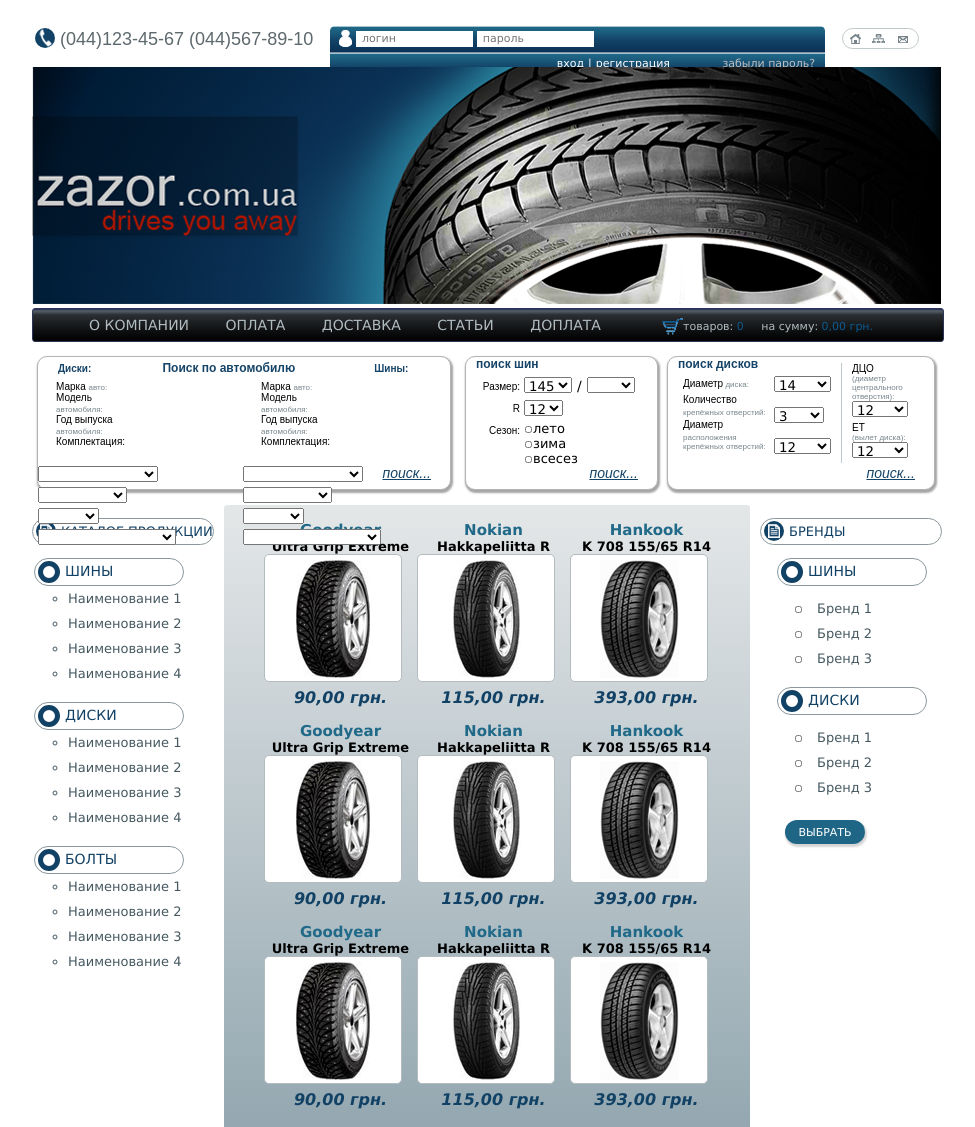
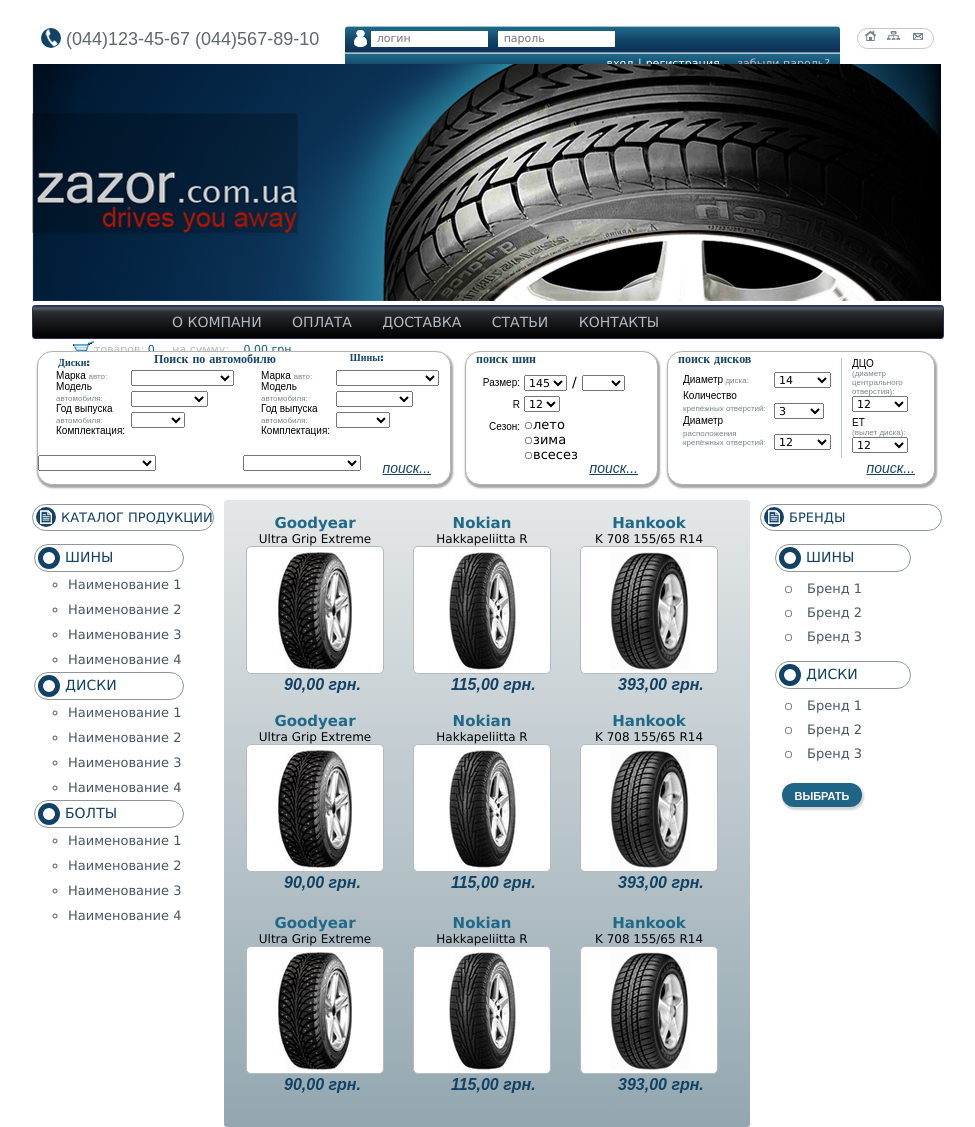
Before and after one commit to AlexNielsen/HomeWork-HTML-CSS, a plain HTML site: page 06_Homework 6/index.html in a window 1280 px wide. Shown: the top 1127 px of the page, without its empty margins (153-1128 px from the left). Drawn offline with Linux system fonts and the light colour scheme.

Commit message:
hw6 v1.0

```diff
--- a/06_Homework 6/css/style.css
+++ b/06_Homework 6/css/style.css
@@ -1,5 +1,5 @@
 * {
-  font-family: 'Lucida Sans';
+  font-family: 'Lucida Sans Unicode';
 }
 
 body {
@@ -9,87 +9,83 @@ body {
 .wrapper {
   width: 910px;
   height: 1310px;
+  position: relative;
+  margin: 0 auto 0 auto;
   background-color: white;
-  margin: 0 auto 0 auto;
-  position: relative;
 }
 
 header {
   display: inline-block;
-  width: inherit;
   height: 27px;
-  background-color: white;
-  padding-top: 18px;
-  margin-bottom: 10px;
+  margin: 18px 0 7px 0;
 }
 
 #phone {
+  width: 290px;
   float: left;
-  margin: 0;
-  margin-right: 17px;
+  margin: 0 17px 0 6px;
+  font-family: Arial;
   font-size: 18px;
-  color: #5e696d;
-  font-family: arial;
   line-height: 26px;
   font-weight: normal;
+  color: #5e696d;
 }
 
 form {
   width: 495px;
-  background: url('../img/color.png');
   float: left;
   font-size: 12px;
   line-height: 25px;
-  border-radius: 5px;
+  border-radius: 4px;
+  background: url('../img/color.png');
 }
 
 form img {
+  margin-left: 8px;
   vertical-align: middle;
-margin-left: 8px;
 }
 
 input {
   width: 113px;
   height: 14px;
+  margin-right: 6px;
   border: none;
   font-size: 11px;
+  text-indent: 4px;
   color: #97a2a6;
-  text-indent: 4px;
 }
 
 .hmm {
   width: 75px;
   height: 19px;
-  margin-left: 17px;
+  float: left;
+  margin: 2px 0 0 17px;
   border-radius: 15px;
+  border: 1px solid #c1c8cb;
   background-color: white;
-  float: left;
-  border: 1px solid #c1c8cb;
-  margin-top: 2px;
 }
 
 .hmm > img {
-margin-left: 6px;
+margin: 0 0 3px 6px;
 }
 
 .authbuttons {
+  float: right;
+  font-size: 11px;
   color: white;
-font-size: 11px;
-float: right;
 }
 
 .authbuttons a {
-color: white;
-text-decoration: none;
   margin: 0 4px 0 4px;
   font-size: 11px;
+  text-decoration: none;
+  color: white;
 }
 
 .authbuttons a:last-child {
+  margin: 0 10px 0 10px;
+  text-decoration: underline;
   color: #bfbfbf;
-text-decoration: underline;
-margin-right: 10px;
-margin-left: 45px;
 }
 
 figure {
@@ -99,9 +95,9 @@ figure {
 nav {
   width: 910px;
   height: 32px;
-  background: url('../img/menubg.png') repeat-x;
   border: 1px solid #2c345a;
   border-radius: 3px;
+  background: url('../img/menubg.png') repeat-x;
 }
 
 nav ul {
@@ -110,6 +106,8 @@ nav ul {
 }
 
 .topmenu {
+  margin-left: 126px;
+  padding: 0;
   list-style: none;
   text-transform: uppercase;
   font-size: 14px;
@@ -118,24 +116,23 @@ nav ul {
 
 .topmenu li {
   display: inline-block;
-  padding: 0 16px 0 16px;
+  padding: 0 13px 0 13px;
   line-height: 32px;
 }
 
 .topmenu li:hover {
   display: inline-block;
-  background-color: #13486b;
-  color: white;
+  margin: 3px 0 3px 0;
   border-radius: 10px;
   height: 26px;
   line-height: 26px;
-  padding: auto 16px auto 16px;
-  margin: 3px 0 3px 0;
+  color: white;
+  background-color: #13486b;
 }
 
 .cart {
+  font-size: 11px;
   list-style: none;
-  font-size: 11px;
 }
 
 .cart li {
@@ -144,75 +141,83 @@ nav ul {
 }
 
 .cart li:nth-child(even) {
+  margin-right: 14px;
   color: #0d5a8f;
-  margin-right: 14px;
+}
+
+.cart li:last-child {
+  margin-left: 11px;
 }
 
 .korzeena {
   vertical-align: middle;
 }
 
+
 /* ПАНЕЛЬ ПОИСКА */
 
 .search-section {
   height: 133px;
   width: inherit;
-  margin: 14px 0 16px 0;
+  margin: 12px 0 16px 0;
 }
 
 .autosearch {
-  position: relative;
   width: 412px;
   height: 132px;
-  border: 1px solid #b3b3b4;
-  border-radius: 10px;
-  background: white;
+  position: relative;
   float: left;
   margin-left: 5px;
+  border-radius: 15px;
+  border: 1px solid #b3b3b4;
+  background: white;
   box-shadow: 1px 2px 2px 1px rgba(165, 165, 165, 1);
 }
 
 .search-wrapper {
-  display: inline-block;
   width: 205px;
   float: left;
 }
 
+.autosearch-head p {
+  float: left;
+  justify-content: center;
+  margin: 0px 20px 7px 20px;
+  font-family: 'Arial black';
+  font-size: 10px;
+  font-weight: bold;
+  color: #154468;
+}
 
-.autosearch-head p {
-  display: inline-block;
-  justify-content: center;
-  font-family: Arial;
-  font-size: 10px;
-  color: #154468;
-  font-weight: bold;
-  margin: 5px 20px 7px 20px;
+.autosearch-head p:first-child {
+  margin-top: 5px;
+  margin-bottom: 0;
 }
 
 .autosearch-head p:nth-child(2) {
   font-size: 12px;
-  margin: 0 54px 0 46px;
+  margin: 0px 54px 0px 44px;
 }
 
 .tiresearch {
   width: 191px;
   height: 132px;
-  border: 1px solid #b3b3b4;
-  border-radius: 10px;
-  background: white;
   float: left;
   margin-left: 14px;
+  border-radius: 15px;
+  border: 1px solid #b3b3b4;
+  background: white;
   box-shadow: 1px 2px 2px 1px rgba(165, 165, 165, 1);
 }
 
 .rimsearch {
   width: 266px;
   height: 132px;
-  border: 1px solid #b3b3b4;
-  border-radius: 10px;
-  background: white;
   float: left;
   margin-left: 9px;
+  border-radius: 15px;
+  border: 1px solid #b3b3b4;
+  background: white;
   box-shadow: 1px 2px 2px 1px rgba(165, 165, 165, 1);
 }
 
@@ -220,10 +225,12 @@ nav ul {
   display: block;
   height: 16px;
   margin-bottom: 5px;
+  font-size: 11px;
 }
 
 .firstw {
   display: block;
+  margin-top: 0;
   font-family: Arial;
   font-size: 10px;
   color: black;
@@ -233,32 +240,31 @@ nav ul {
   font-family: Arial;
   font-size: 8px;
   color: #77858b;
-  vertical-align: baseline;
 }
 
 .filter {
+  width: 75px;
+  height: 85px;
   display: block;
   float: left;
-  width: 75px;
-  height: 85px;
   margin-left: 18px;
 }
 
 select option {
+  font-family: Arial;
   font-size: 10px;
-  font-family: Arial;
 }
 
 .search-button {
   display: block;
   position: absolute;
+  bottom: 8px;
+  right: 19px;
   font-family: Arial;
   font-size: 14px;
   font-style: italic;
   text-decoration: underline;
   color: #154467;
-  bottom: 8px;
-  right: 19px;
 }
 
 .rimsearch {
@@ -270,11 +276,11 @@ select option {
 }
 
 .tiresearch-head p {
+  margin: 0 54px 5px 10px;
+  font-family: 'Arial black';
   font-size: 12px;
   font-weight: bold;
-  margin: 0 54px 5px 10px;
   color: #154468;
-  font-family: Arial;
 }
 
 .tiresearch label input {
@@ -285,20 +291,19 @@ vertical-align: middle;
 }
 
 .filter-middle {
+  width: 40px;
+  height: 85px;
   display: block;
   float: left;
-  width: 40px;
-  height: 85px;
   margin-left: 14px;
+  line-height: 22px;
   text-align: right;
-  line-height: 22px;
 }
 
 .tirewrapper {
   width: 120px;
   height: 17px;
-  margin-left: 58px;
-  margin-bottom: 7px;
+  margin: 0 0 7px 58px;
 }
 
 .tirewrapper select {
@@ -329,8 +334,8 @@ vertical-align: middle;
 
 .filter-right {
   width: 85px;
+  float: left;
   margin-left: 15px;
-  float: left;
 }
 
 .filter-right > span {
@@ -399,79 +404,82 @@ aside {
 
 .brands ul {
   padding: 0;
-  margin-left: 15px;
-  margin-bottom: 10px;
+  margin: 12px 0 5px 15px;
 }
 
 main {
   width: 526px;
   height: 627px;
   float: left;
+  border-radius: 3px;
   background-color: blue;
-  border-radius: 3px;
 }
 
 .desc {
   width: 180px;
   height: 25px;
+  float: left;
+  margin-top: 4px;
+  padding: 0;
+  border-radius: 15px;
   border: 1px solid #8b979c;
-  border-radius: 15px;
+  font-size: 13px;
+  line-height: 25px;
+  font-weight: normal;
+  text-transform: uppercase;
+  color: #114165;
   background-color: white;
-  color: #114165;
-  font-size: 13px;
-  text-transform: uppercase;
-  font-weight: normal;
-  float: left;
-  line-height: 25px;
-  padding: 0;
 }
 
 .catalog ul {
   padding: 0;
+  margin: 0;
 }
 
 .iconbg {
   width: 20px;
   height: 20px;
-  background-color: #124367;
+  float: left;
+  margin: 2px 5px 2px 3px;
   border-radius: 100%;
   text-align: center;
-  float: left;
-  margin: 2px 5px 2px 3px;
+  background-color: #124367;
 }
 
 .topic {
   width: 148px;
   height: 26px;
+  margin-left: 2px;
+  border-radius: 15px;
   border: 1px solid #8b979c;
-  border-radius: 15px;
+  font-size: 14px;
+  line-height: 25px;
+  text-transform: uppercase;
+  list-style: none;
+  color: #114165;
   background-color: white;
-  color: #114165;
-  font-size: 14px;
-  text-transform: uppercase;
-  line-height: 25px;
-  list-style: none;
   clear: both;
+}
+
+.right {
+  width: 134px;
+  margin-left: 0px;
 }
 
 .o {
   height: 12px;
   width: 12px;
-  border: 5px solid #114165;
-  border-radius: 100%;
   float: left;
   margin: 2px 5px 2px 3px;
-}
-
-.topic {
-  margin-left: 2px;
+  border-radius: 100%;
+  border: 5px solid #114165;
 }
 
 .topic + ul {
-  color: #465961;
+  margin-left: 36px;
   font-size: 13px;
   line-height: 25px;
-  margin-left: 36px;
+  color: #465961;
 }
 
 .topic + ul li:hover {
@@ -484,9 +492,16 @@ main {
   background: linear-gradient(to top, #93a7b0, #e4e7e8);
 }
 
+main ul {
+  margin: 14px 0 0 0;
+  padding: 0;
+}
+
 main li {
   float: left;
   list-style: none;
+  margin-right: 7px;
+  margin-left: 22px;
 }
 
 li +
@@ -503,27 +518,31 @@ h4 {
 }
 
 h5 {
-  font-size: 13px;
-  color: black;
+  font-size: 12px;
+  font-weight: normal;
 }
 
 .price {
-  margin: 6px 0 15px 0;
+  margin: 2px 0 18px 0;
+  font-family: Arial;
+  font-size: 16px;
   font-style: italic;
-  text-align: center;
-  font-size: 16px;
+  text-indent: 38px;
   font-weight: bold;
   color: #114165;
+}
+
+.mid {
+    margin: 2px 0 22px 0;
 }
 
 .tirecontainer {
   width: 136px;
   height: 126px;
+  border-radius: 5px;
   border: 1px solid #b4bcbf;
-  border-radius: 5px;
+  text-align: center;
   background-color: white;
-  margin-right: 15px;
-  text-align: center;
 }
 
 .tirecontainer > img {
@@ -536,43 +555,47 @@ h5 {
 #tire1,
 #tire2,
 #tire3 {
-  position: relative;
   width: 7px;
   height: 7px;
-  margin: 0 15px 0 35px;
+  position: relative;
+  margin: 0 15px 0 25px;
   border: inset 2px #1c4360; /*не работает, почему?*/
   vertical-align: middle;
 }
 
 label {
   display: block;
+  font-size: 13px;
+  line-height: 24px;
   color: #465961;
-  font-size: 13px;
-  line-height: 25px;
 }
 
 button {
   width: 80px;
   height: 24px;
+  margin: 17px 0 0 22px;
   border: none;
   border-radius: 15px;
-  margin-top: 20px;
-  margin-left: 25px;
-  background-color: #1f6585;
+  font-family: Arial;
   font-size: 11px;
   line-height: 24px;
+  font-weight: bold;
+  text-transform: uppercase;
   color: white;
-  text-transform: uppercase;
+  background-color: #1f6585;
   box-shadow: 1px 2px 2px 1px rgba(213, 213, 213, 1);
 }
 
 .logos {
-  clear: both;
   bottom: 125px;
   position: absolute;
   width: inherit;
-  height: auto;
   text-align: center;
+  clear: both;
+}
+
+.logos > img {
+  margin-right: 12px;
 }
 
                     /* FOOTER */
@@ -580,22 +603,23 @@ button {
 footer {
   height: 99px;
   width: inherit;
-  background-color: #213a4d;
-  border: 1px solid #242c3e;
   position: absolute;
   bottom: 0;
+  border: 1px solid #242c3e;
   text-align: center;
+  background-color: #213a4d;
 }
 
 .bottom-nav {
-  margin: 12px auto 16px auto;
+  margin: 5px auto 13px;
   padding: 0;
 }
 
 .bottom-nav > li {
   display: inline-block;
+  margin-right: 8px;
+  font-family: Arial;
   font-size: 12px;
-  font-family: arial;
   color: #bec6c9;
 }
 
@@ -604,7 +628,7 @@ footer {
 }
 
 .copyright {
+  font-family: Arial;
   font-size: 10px;
   color: #7f4740;
-  font-family: arial;
 }
--- a/06_Homework 6/index.html
+++ b/06_Homework 6/index.html
@@ -31,11 +31,11 @@
 
     <nav>
       <ul class="topmenu">
-        <li>о компании</li>
+        <li>о компани</li>
         <li>оплата</li>
         <li>доставка</li>
         <li>статьи</li>
-        <li>доплата</li>
+        <li>контакты</li>
       </ul>
 
       <ul class="cart">
@@ -52,9 +52,7 @@
       <div class="autosearch disks">
 
         <div class="autosearch-head">
-          <p>Диски:</p>
-          <p>Поиск по автомобилю</p>
-          <p>Шины:</p>
+          <p>Диски:</p><p>Поиск по автомобилю</p><p>Шины:</p>
         </div>
 
         <div class="search-wrapper 1">
@@ -164,7 +162,7 @@
 
         <div class="tirewrapper">
         <select class="search size">
-          <option selected="145">145</option>
+          <option selected="">145</option>
           <option>146</option>
           <option>147</option>
           <option>148</option>
@@ -185,7 +183,7 @@
         </div>
 
         <select class="search R">
-          <option selected="12">12</option>
+          <option selected="">12</option>
           <option>13</option>
           <option>14</option>
           <option>15</option>
@@ -214,7 +212,7 @@
 
         <div class="search-wrapper-3">
           <select class="search mark">
-            <option selected="14">14</option>
+            <option selected="">14</option>
             <option>13</option>
             <option>14</option>
             <option>15</option>
@@ -223,7 +221,7 @@
           </select>
 
           <select class="search model">
-            <option selected="3">3</option>
+            <option selected="">3</option>
             <option>1</option>
             <option>2</option>
             <option>3</option>
@@ -245,7 +243,7 @@
           <span class="firstw">ДЦО<span class="secondw">(диаметр центрального отверстия):</span></span>
 
         <select class="search mark">
-          <option selected="12">12</option>
+          <option selected="">12</option>
           <option>12</option>
           <option>13</option>
           <option>14</option>
@@ -256,7 +254,7 @@
         <span class="firstw">ЕТ<span class="secondw">(вылет диска):</span></span>
 
         <select class="search model">
-          <option selected="12">12</option>
+          <option selected="">12</option>
           <option>12</option>
           <option>13</option>
           <option>14</option>
@@ -331,21 +329,21 @@
           <h4>Goodyear</h4>
           <h5>Ultra Grip Extreme</h5>
           <div class="tirecontainer"><img src="img/tire1x1.png" alt="шинка1"/></div>
-          <h3 class="price">90,00 грн.</h3>
+          <h3 class="price mid">90,00 грн.</h3>
         </li>
 
         <li>
           <h4>Nokian</h4>
           <h5>Hakkapeliitta R</h5>
           <div class="tirecontainer"><img src="img/tire1x2.png" alt="шинка2"/></div>
-          <h3 class="price">115,00 грн.</h3>
+          <h3 class="price mid">115,00 грн.</h3>
         </li>
 
         <li>
           <h4>Hankook</h4>
           <h5>K 708 155/65 R14</h5>
           <div class="tirecontainer"><img src="img/tire1x3.png" alt="шинка3"/></div>
-          <h3 class="price">393,00 грн.</h3>
+          <h3 class="price mid">393,00 грн.</h3>
         </li>
 
         <li>
@@ -378,7 +376,7 @@
         <div class="iconbg">
           <img class="icon" src="img/brands.png" alt=""/></div>бренды</h3>
       <ul>
-        <li class="topic"><div class="o"></div>шины</li>
+        <li class="topic right"><div class="o"></div>шины</li>
       </ul>
 
       <label for="tire1"><input type="checkbox" id="tire1">Бренд 1</label>
@@ -386,7 +384,7 @@
       <label for="tire3"><input type="checkbox" id="tire3">Бренд 3</label>
 
       <ul>
-        <li class="topic"><div class="o"></div>диски</li>
+        <li class="topic right"><div class="o"></div>диски</li>
       </ul>
 
       <label for="disk1"><input type="checkbox" id="disk1">Бренд 1</label>
```
Also changed, not shown: 06_Homework 6/img/brand1.png, 06_Homework 6/img/brand2.png, 06_Homework 6/img/brand3.png, 06_Homework 6/img/brand7.png, 06_Homework 6/img/brand8.png. Lines whose indentation alone changed are shown as unchanged.
